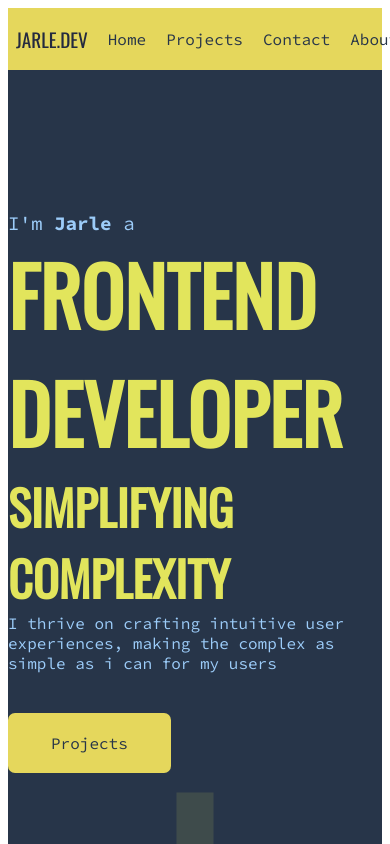
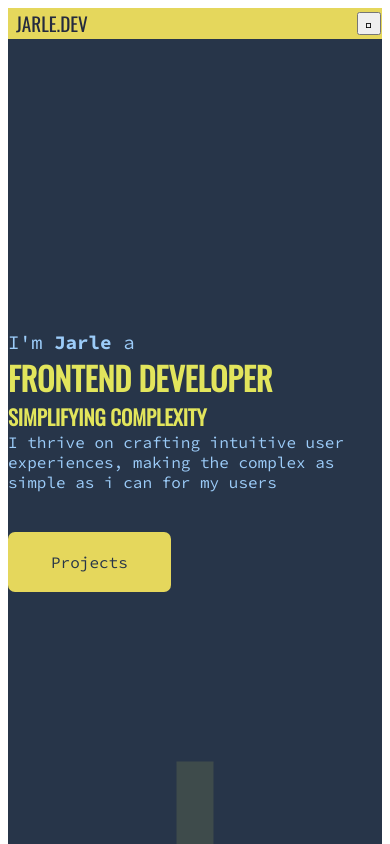
Before and after one commit to Jarle302/jarle.dev, a SvelteKit app: page / in a window 390 px wide. Shown: the top 844 px of the page. Built offline with nearby package versions, Linux system fonts and the light colour scheme.

Commit message:
fix font size

```diff
--- a/src/routes/+page.svelte
+++ b/src/routes/+page.svelte
@@ -1,24 +1,19 @@
 <script>
+    import { onMount } from 'svelte';
   import Button from "./button.svelte";
   import Header from "./header.svelte";
   import CardList from "./cardList.svelte";
   import ContactInfo from "./contactinfo.svelte";
   import Form from "./form.svelte";
   import Card from "./test.svelte"
-  function styleChange(project) {
-    const headerText = document.querySelectorAll("h1,h2");
-    const main = document.querySelector("main");
-    if (project === "rainyDays") {
-      headerText.forEach((header) => {
-        header.style.color = "white";
-        header.style.fontFamily = "'Noto Serif'";
-        header.style.backgroundColor = " rgb(0 0 0 / 19%)";
-      });
-    }
-  }
+
+
+
+
+
 </script>
 
-<Header />
+<Header/>
 <main>
   <section id="hero" class="hero--section">
     <div class="text--container">
@@ -81,7 +76,6 @@
     <h2 class="h2--contact">Contact me</h2>
     <ContactInfo />
     <Form />
-    <div />
   </section>
   <section id="about" class="about--section">
     <h2 class="about--h2">About</h2>
@@ -232,4 +226,15 @@
   body {
     margin: 0;
   }
+
+@media screen and (max-width:600px){
+  h1{font-size:2rem;
+  }h2{font-size:1.3rem}
+
+  .hero--name{
+    font-size:1rem;
+  }
+
+}
+
 </style>
--- a/src/routes/header.svelte
+++ b/src/routes/header.svelte
@@ -1,18 +1,21 @@
-<script></script>
+<script>
+</script>
 
 <header>
   <nav>
     <a class="logo--link" href="#hero">Jarle.dev</a>
-    <ul>
+    <ul >
       <li><a href="#hero">Home</a></li>
       <li><a href="#projects">Projects</a></li>
       <li><a href="#contact">Contact</a></li>
       <li><a href="#about">About</a></li>
     </ul>
+    <button on:click type="button" class="hamburger--open"><i class="fa-solid fa-bars"></i></button>
   </nav>
 </header>
 
 <style>
+  .hamburger--open{display:none;}
 
 *{
   font-family: "Source Code Pro", monospace;
@@ -51,4 +54,12 @@
   header {
     background-color: #e5d75c;
   }
+
+
+  @media (max-width: 400px){
+    .hamburger--open{display:block;}
+ul{
+  display:none
+}
+  }
 </style>
```
